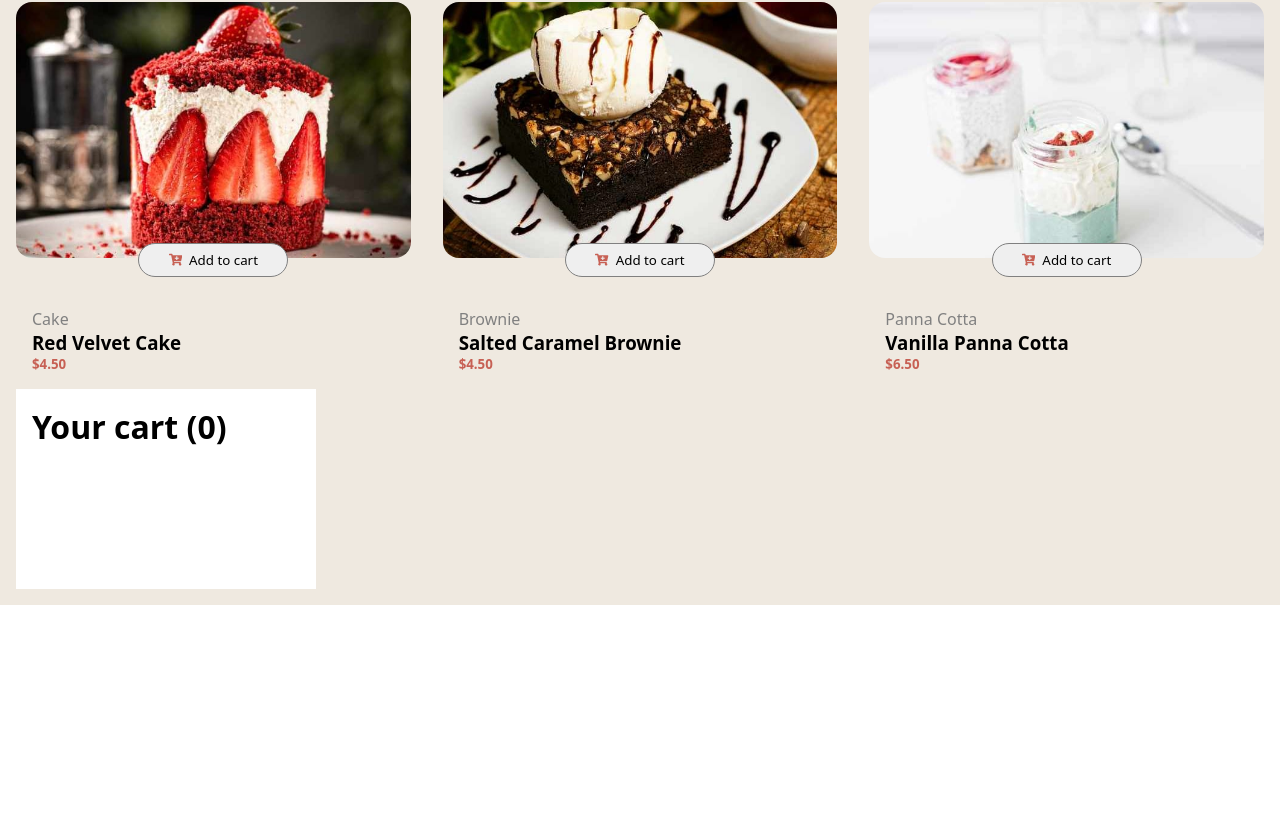
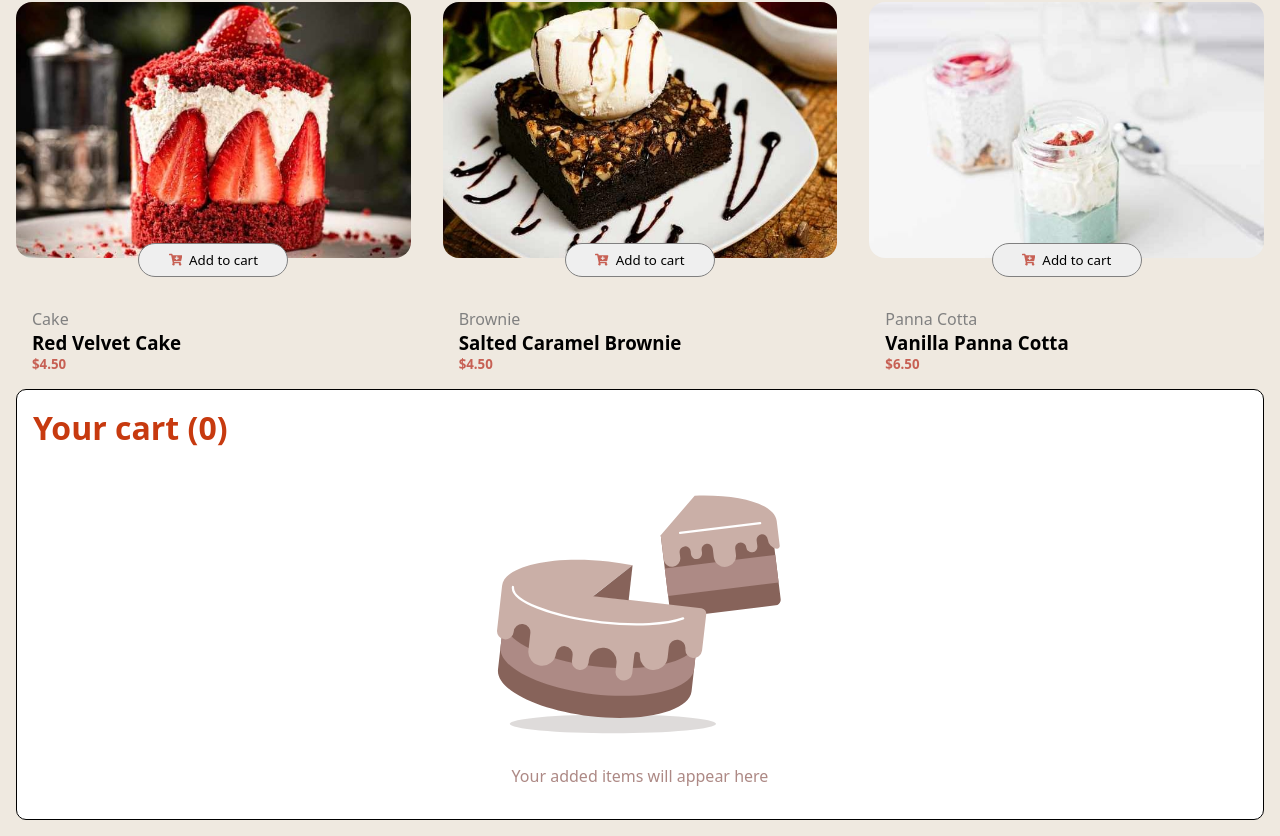
Before and after one commit to Solomon-israel/product-list-with-cart, a React (Vite) app: page / in a window 1280 px wide. Shown: the part 911-1747 px from the top of the page. Before the commit the page ends 1516 px from the top, so only its background shows below. Built offline with nearby package versions, Linux system fonts and the light colour scheme.

Commit message:
finished the empty cart section

```diff
--- a/src/App.jsx
+++ b/src/App.jsx
@@ -70,11 +70,14 @@ export default function App() {
           ))}
         </div>
         <div className={styles.selected_item}>
-          <div>
-            <h1>Your cart (0)</h1>
-            {/* <FaShoppingBag /> */}
-            <div className={styles.cart_image}></div>
+          <h1>Your cart (0)</h1>
+          <div className={styles.div}>
+            <div className={styles.emptyCartImageContainer}>
+              <img src="/illustration-empty-cart.svg" alt="empty cart" />
+            </div>
+          <p>Your added items will appear here</p>
           </div>
+          <div className={styles.cart_image}></div>
         </div>
       </div>
     </div>
--- a/src/App.module.css
+++ b/src/App.module.css
@@ -65,9 +65,28 @@ h1 {
   color: rgb(199, 96, 84);
 }
 
-.selected_item{
+.selected_item {
+  border: 1px solid;
   padding: 1rem;
+  background-color: white;
+  border-radius: 10px;
+}
+
+.selected_item h1 {
+  color: hsl(14, 86%, 42%);
+}
+
+.div {
+  display: flex;
+  flex-direction: column;
+  align-items: center;
+}
+
+.div p {
+  color: hsl(7, 20%, 60%);
+  padding-bottom: 1rem;
+}
+
+.emptyCartImageContainer {
   width: 300px;
-  height: 200px;
-  background-color: white;
 }
```
